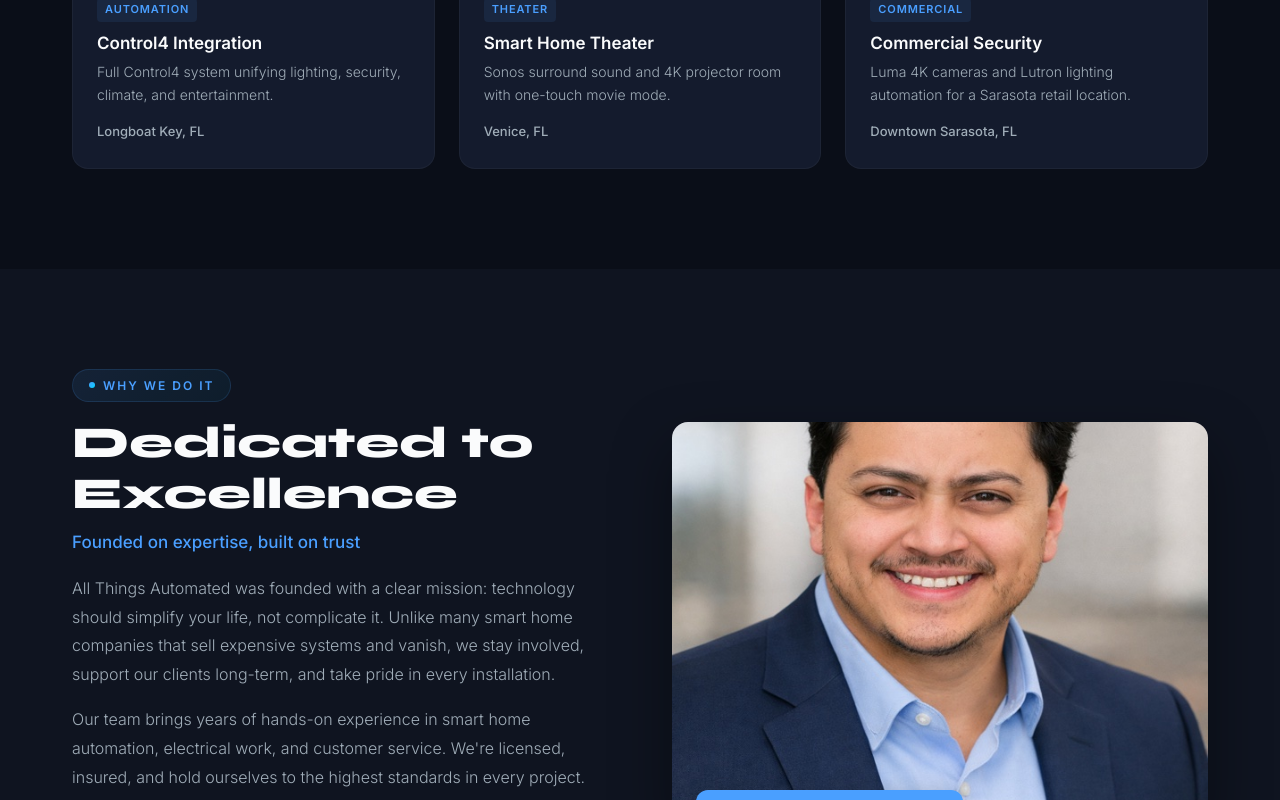
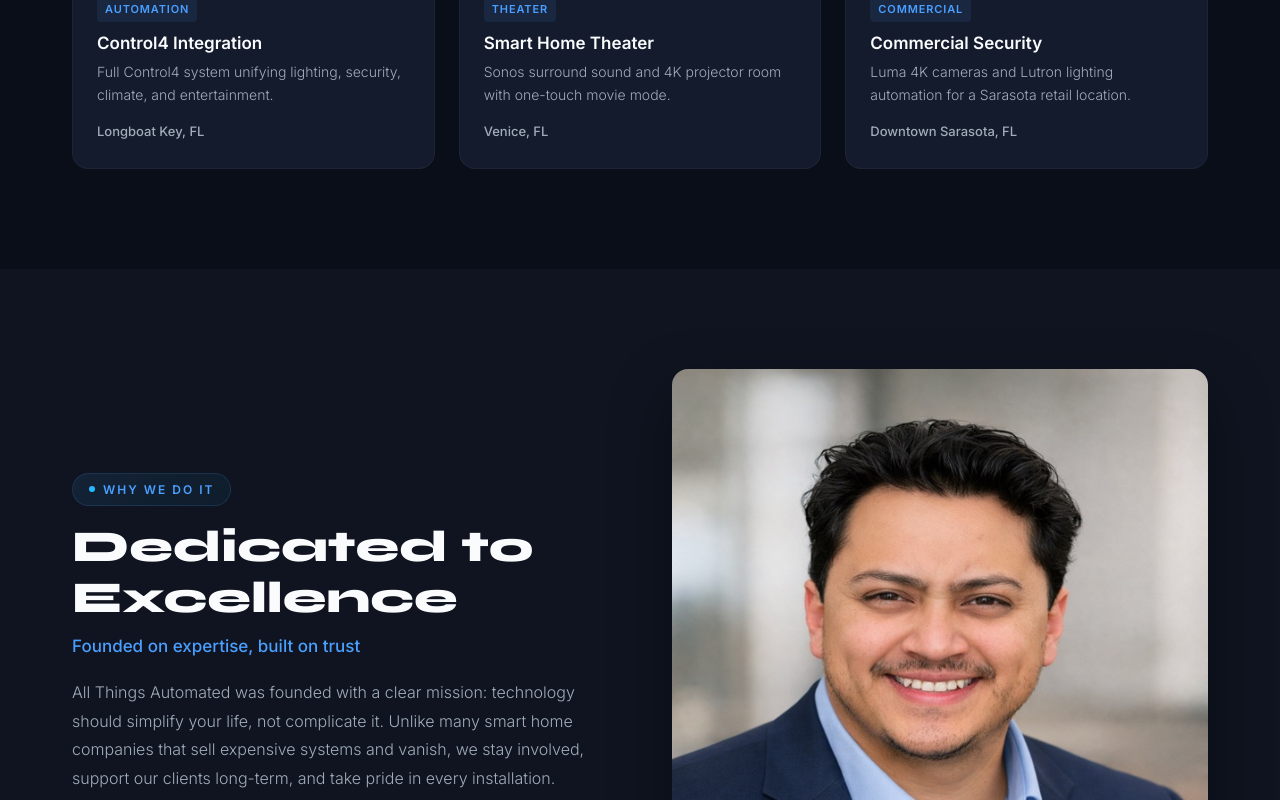
Before and after one commit to Allthingsautomated/All-Things-Automated-Website-, a Next.js app: page / in a window 1280 px wide. Shown: the part 2000-2800 px from the top of the page. Built offline with nearby package versions, Linux system fonts and the light colour scheme.

Commit message:
Change founder photo to portrait rectangle shape (3:4 aspect ratio)

```diff
--- a/app/about/page.tsx
+++ b/app/about/page.tsx
@@ -28,7 +28,6 @@ export default function AboutPage() {
                   borderRadius: '16px',
                   width: '100%',
                   objectFit: 'cover',
-                  maxHeight: '520px',
                   boxShadow: '0 24px 60px rgba(0,0,0,0.4)',
                 }}
               />
--- a/app/globals.css
+++ b/app/globals.css
@@ -1917,8 +1917,10 @@ textarea {
 
 .about-image {
   border-radius: var(--radius-lg);
-  height: 400px;
+  aspect-ratio: 3 / 4;
+  height: auto;
   object-fit: cover;
+  object-position: center top;
   width: 100%;
 }
 
--- a/app/page.tsx
+++ b/app/page.tsx
@@ -171,7 +171,6 @@ export default function Home() {
                   borderRadius: '16px',
                   width: '100%',
                   objectFit: 'cover',
-                  maxHeight: '520px',
                   boxShadow: '0 24px 60px rgba(0,0,0,0.4)',
                 }}
               />
```
